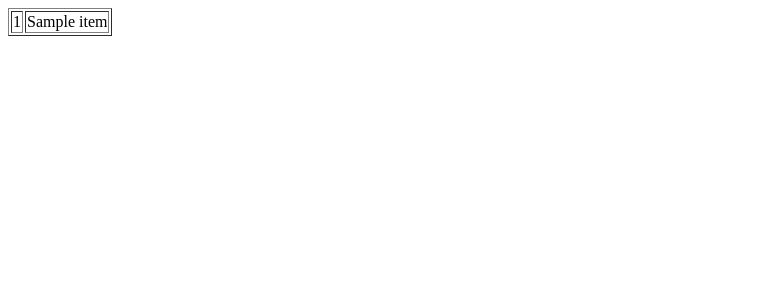
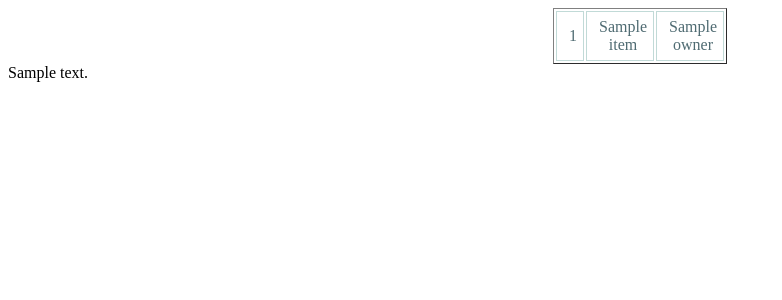
Before and after one commit to gangdao2013/djangoweb, a Django app: template templates/dbform.html in a window 1280 px wide. Shown: the top 300 px of the page, without its empty margins (0-782 px from the left). Run offline with Django 3.2, Linux system fonts and the light colour scheme; the template is opened without the code that fills it: most values are stand-ins (such as "Sample title", 1, 10 or a date in 2020).

Commit message:
db show
db show

```diff
--- a/templates/dbform.html
+++ b/templates/dbform.html
@@ -3,13 +3,92 @@
 <head>
     <meta charset="UTF-8">
     <title>db access</title>
+
+<style type="text/css">
+	caption {
+	padding: 0 0 5px 0;
+	width: 450px;
+	font: italic 11px "Trebuchet MS", Verdana, Arial, Helvetica, sans-serif;
+	text-align: right;
+	}
+	td {
+	border:1px solid #c1dad7;
+
+	padding: 6px 6px 6px 12px;
+	color: #4f6b72;
+	text-align: center;
+	width:150px;
+	}
+</style>
+
+<script type="text/javascript">
+var data=[{name:'xiaox',age:12,gender:'male'},{name:'xiao',age:22,gender:'male'},{name:'hh',age:12,gender:'female'},{name:'ran',age:20,gender:'female'}];
+
+//网页加载完成后执行该onload事件
+onload = function(){
+	var body=document.getElementsByTagName('body')[0];
+	var proxy = "{{ content2 }}"
+	body.appendChild(document.createTextNode(proxy))
+
+	body.appendChild(createTable(proxy));
+};
+
+//根据传入的json数组创建表格
+var createTable = function(data){
+
+	//定义表格
+	var table=document.createElement('table');
+	table.setAttribute('style','width: 450px;');
+
+	//定义表格标题
+	var caption=document.createElement('caption');
+	caption.innerHTML ='学生信息表';
+
+	//将标题添加进表格
+	table.appendChild(caption);
+	//调用createTr()方法生成标题行并将其添加到table中。
+	table.appendChild(createTr('姓名','年龄','性别'));
+	table.childNodes[1].setAttribute('style','background:#cae8ea;');
+	//alert(table.firstChild);
+	//for循环json对象,然后将循环到的对象通过createTr()方法生成行，添加到table中
+	for(var i=0;i<data.length;i++){
+		table.appendChild(createTr(data[i].id,data[i].name,data[i].owner.name));
+	}
+	return table;
+};
+
+//根据用户传过来的变量生成表格中行的方法
+var createTr = function(name,age,gender){
+	//定义行元素标签
+	var tr=document.createElement('tr');
+	//定义列元素标签
+	var tdName=document.createElement('td');
+	//设置该列节点的文本节点的值
+	tdName.innerHTML = name;
+	var tdAge = document.createElement('td');
+
+	tdAge.innerHTML = age;
+	var tdGender = document.createElement('td');
+
+	tdGender.appendChild(document.createTextNode(gender));//等价与 tdGender.innerHTML = gender;
+	//将列值添加到行元素节点
+	tr.appendChild(tdName);
+	tr.appendChild(tdAge);
+	tr.appendChild(tdGender);
+
+	//返回生成的行标签
+	return tr;
+};
+</script>
+
 </head>
 <body>
-    <table border="1">
+    <table align="center" width="150px" border="1" cellpadding="0">
         {% for item in content %}
             <tr >
                 <td>{{item.id}}</td>
                 <td>{{item.name}}</td>
+                <td>{{item.owner.name}}</td>
             </tr>
         {% endfor %}
     </table>
--- a/testmodel/dbaccess.py
+++ b/testmodel/dbaccess.py
@@ -2,6 +2,7 @@
 
 from django.shortcuts import render
 from django.http import HttpResponse
+from django.core import serializers
 
 from .models import JCBook
 
@@ -35,6 +36,9 @@
 	# JCBook.objects.filter(name="yingyu").order_by("id")
 
 	# 输出所有数据
+	result={}
+	result['content'] = list
+	result['content2'] = list.toj
 	#for var in list:
 	#	response += var.name + " " + str(var.id) + " "
-	return render(request, 'dbform.html', {'content':list})
+	return render(request, 'dbform.html', result)
--- a/testmodel/models.py
+++ b/testmodel/models.py
@@ -10,3 +10,4 @@
 class JCBook(models.Model):
     id = models.BigIntegerField(primary_key=True, unique=True, null=False)
     name = models.CharField(max_length=127, null=False)
+    owner = models.ForeignKey(JCPerson, related_name='使用人')
```
Also changed, not shown: db.sqlite3, testmodel/migrations/0003_jcbook_owner.py (added).
